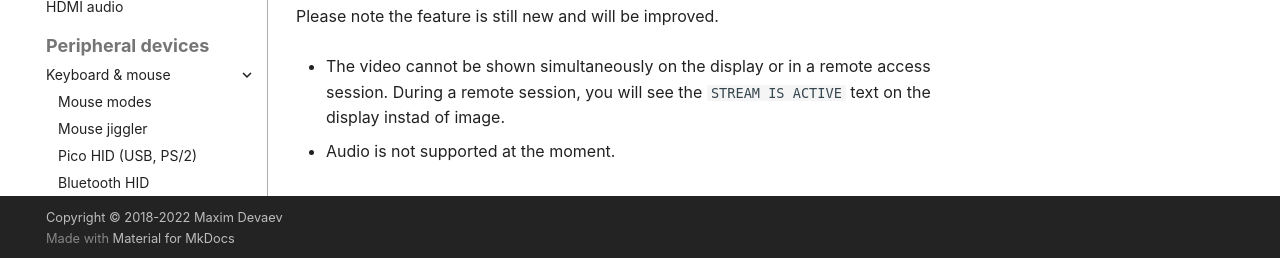
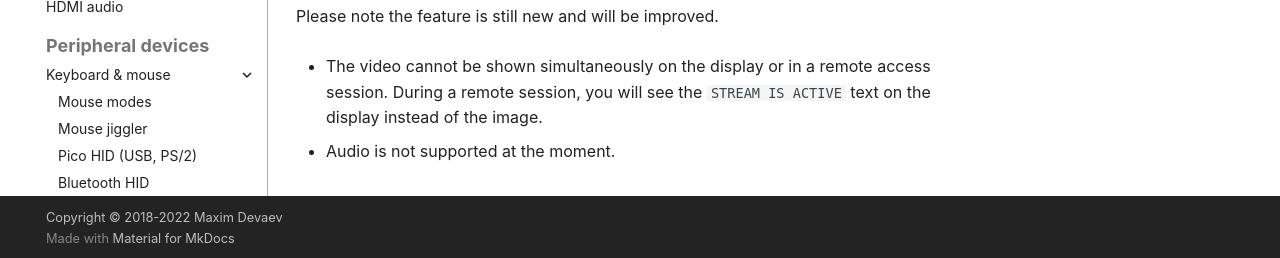
Before and after one commit to pikvm/pikvm, an MkDocs documentation site: the page built from docs/pass.md, in a window 1280 px wide and 900 px high, scrolled down 1370 px. Shown: the part 639-897 px from the top of the window. Built offline with MkDocs 1.6.1 and Material for MkDocs 9.7.7, drawn with Linux system fonts in a browser that asks for light colours; some web fonts are replaced; comment, search, counter and statistics services are not loaded.

Commit message:
Update pass.md (#1274)
Fixed spelling and grammar error

```diff
--- a/docs/pass.md
+++ b/docs/pass.md
@@ -60,6 +60,6 @@ and redirected to the remote access session.
 Please note the feature is still new and will be improved.
 
 * The video cannot be shown simultaneously on the display or in a remote access session.
-    During a remote session, you will see the `STREAM IS ACTIVE` text on the display instad of image.
+    During a remote session, you will see the `STREAM IS ACTIVE` text on the display instead of the image.
 
 * Audio is not supported at the moment.
```
